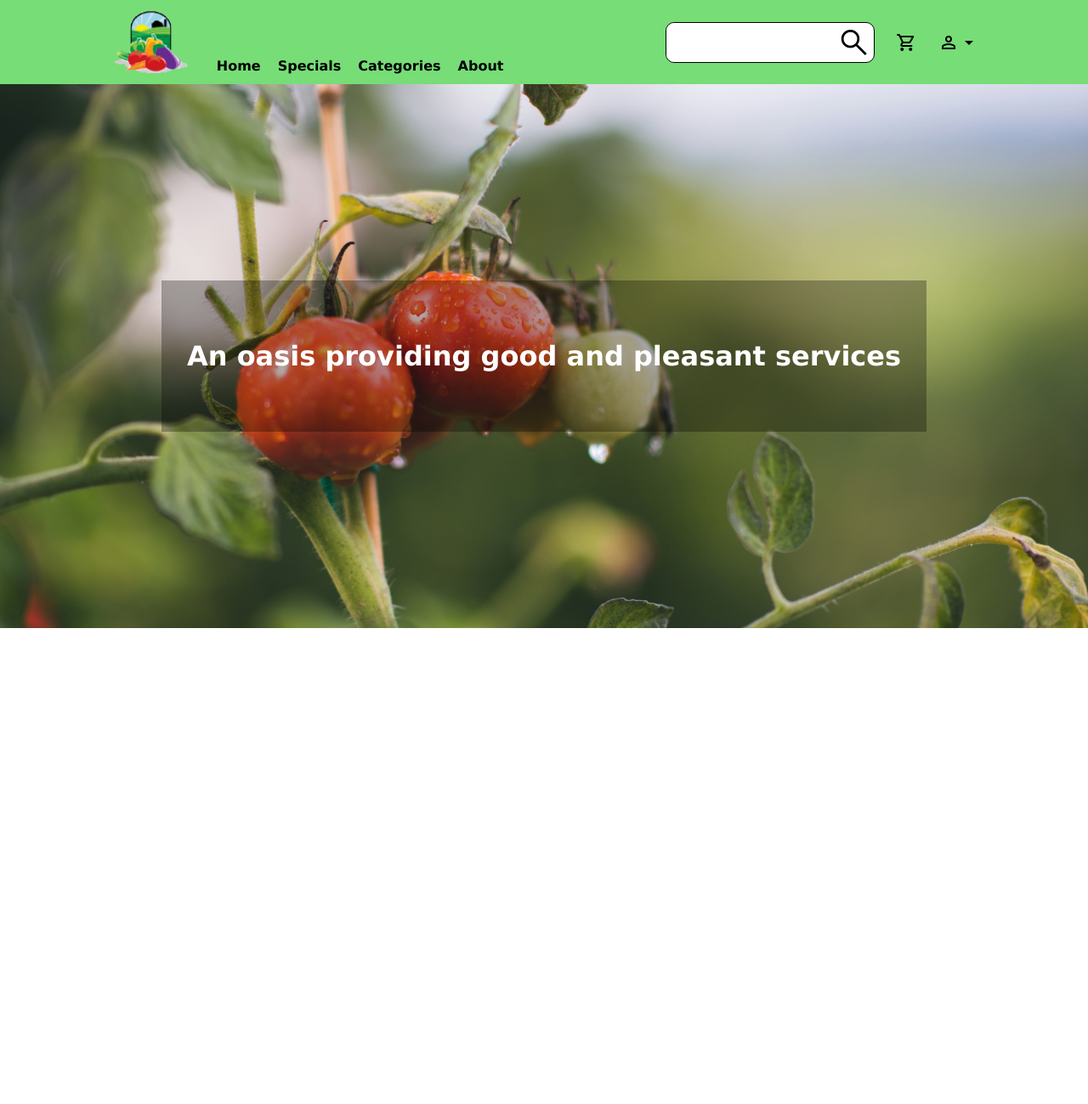
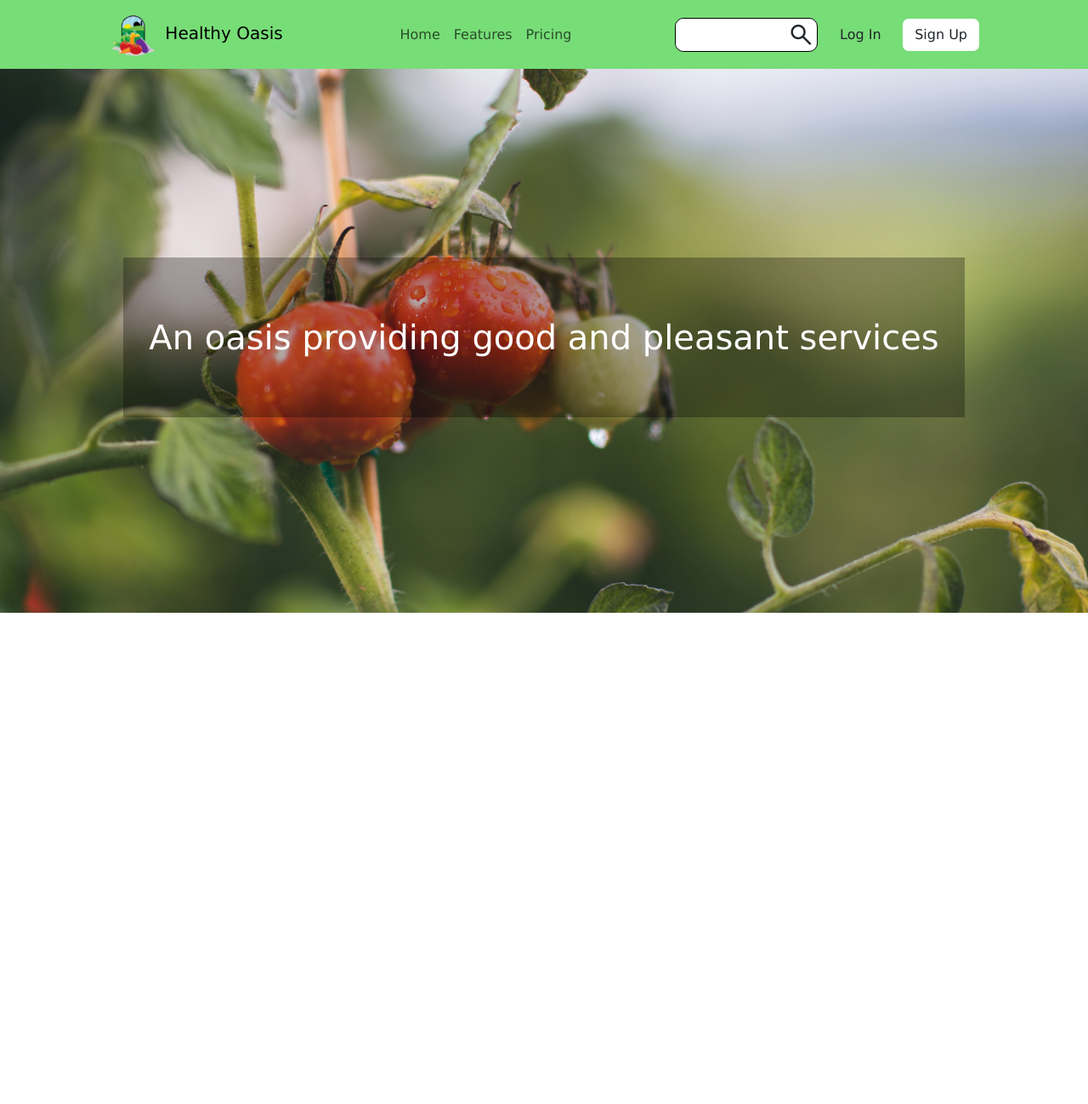
Before and after one commit to Mielle-0/Mielle-0.github.io, a PHP site: page /it26l/index.html in a window 1280 px wide. Shown: the whole page at 85% size. After the commit the page ends 721 px from the top, so only its background shows below. Run offline with PHP 8.4, Linux system fonts and the light colour scheme.

Commit message:
Third Documentation

```diff
--- a/it26l/index.html
+++ b/it26l/index.html
@@ -4,20 +4,83 @@
     <meta charset="UTF-8">
     <meta name="viewport" content="width=device-width, initial-scale=1.0">
     <title>Healthy Oasis</title>
+    <link href="https://cdn.jsdelivr.net/npm/bootstrap@5.3.2/dist/css/bootstrap.min.css" rel="stylesheet" integrity="sha384-T3c6CoIi6uLrA9TneNEoa7RxnatzjcDSCmG1MXxSR1GAsXEV/Dwwykc2MPK8M2HN" crossorigin="anonymous">
     <link rel="stylesheet" href="https://fonts.googleapis.com/css2?family=Material+Symbols+Outlined:opsz,wght,FILL,GRAD@24,400,0,0" />
     <link rel="stylesheet" href="style.css">
 </head>
 <body>
-    <div class="container">
-        <!-- <img src="img/nrd-D6Tu_L3chLE-unsplash.jpg" alt=""> -->
+        <!-- Navigation Bar Section -->
+        <center>
 
-        <!-- Navigation Bar Section -->
-        <div class="navbar">
+        <nav class="navbar navbar-expand-lg navbar-light" style="background-color: #7d7;">
+            <div>
+
+            <a class="navbar-brand" href="#">
+                <img src="img/1707387675660.png" width="60" height="55" alt="">
+                Healthy Oasis
+            </a>
+            <button class="navbar-toggler" type="button" data-toggle="collapse" data-target="#navbarText" aria-controls="navbarText" aria-expanded="false" aria-label="Toggle navigation">
+              <span class="navbar-toggler-icon"></span>
+            </button>
+            <div class="collapse navbar-collapse" id="navbarText">
+              <ul class="navbar-nav mr-auto">
+                <li class="nav-item active">
+                  <a class="nav-link" href="#">Home</a>
+                </li>
+                <li class="nav-item">
+                  <a class="nav-link" href="#">Features</a>
+                </li>
+                <li class="nav-item">
+                  <a class="nav-link" href="#">Pricing</a>
+                </li>
+              </ul>
+
+              <!-- <div class="search">
+
+                <input type="text">
+                <span class="material-symbols-outlined">
+                    search
+                </span>
+              </div> -->
+
+
+              <div class="navbuttons">
+
+                <div class="search">
+                    <input type="text">
+                    <span class="material-symbols-outlined">
+                        search
+                    </span>
+                </div>
+
+                <!-- <span id="cart" class="material-symbols-outlined">
+                    shopping_cart
+                </span> -->
+
+                <span>Log In</span>
+                <span>Sign Up</span>
+
+                <!-- <div class="userbar">
+                    <span class="material-symbols-outlined">
+                        person
+                    </span>
+
+                    <span class="material-symbols-outlined">
+                        arrow_drop_down
+                    </span>
+                </div> -->
+            </div>
+
+            </div>
+            </div>
+
+        </nav>
+
+        </center>
+        <!-- <div class="navbar">
             <div class="text-container">
 
                 <div class="navname">
-                    <!-- <p class="brandname"></p> -->
-                    <!-- <center><h2>Healthy Oasis</h2></center> -->
                     <center><img src="img/1707387675660.png" alt=""></center>
 
                     <div class="tabs">
@@ -35,7 +98,6 @@
                         <span class="material-symbols-outlined">
                             search
                         </span>
-                        <!-- <img src="images/search.svg" alt="" srcset=""> -->
                     </div>
 
                     <span id="cart" class="material-symbols-outlined">
@@ -46,7 +108,6 @@
                         <span class="material-symbols-outlined">
                             person
                         </span>
-                        <!-- <span>Anonymous</span> -->
 
                         <span class="material-symbols-outlined">
                             arrow_drop_down
@@ -55,15 +116,16 @@
                 </div>
 
             </div>
-        </div>
+        </div> -->
 
+
+    <div class="container_main">
 
         <div class="main">
             <center>
 
             <!-- Specials / Endorsed Products -->
             <div class="specials">
-                <!-- <img src="img/janko-ferlic-uayYTomQ5r8-unsplash.jpg" alt=""> -->
                 <h1>An oasis providing good and pleasant services</h1>
             </div>
 
--- a/it26l/style.css
+++ b/it26l/style.css
@@ -1,40 +1,29 @@
 *{
     margin: 0 auto;
     padding: 0;
-    /* border: 1px solid rgb(255, 0, 0); */
 }
 
 body{
-    font-family: 'Lucida Sans', 'Lucida Sans Regular', 'Lucida Grande', 'Lucida Sans Unicode', Geneva, Verdana, sans-serif;
+    font-family: Verdana, Geneva, Tahoma, sans-serif;
     background-color: rgb(255, 255, 255);
 }
 
-.container{
+.container_main{
     width: 100%;
-    /* height: 100vw; */
     display: flex;
     flex-direction: column;
-    /* position: absolute; */
-    /* top: 0;
-    left: 0;  */
-    /* background: url('img/nrd-D6Tu_L3chLE-unsplash.jpg');
-    object-fit: cover; */
-    /* filter: blur(50px); */
-    /* z-index: -1; */
 }
 
-/* .body + img{
-    position: absolute;
-    top: 0;
-    left: 0;
-    filter: blur(20px);
-} */
+.navbar > div{
+    width: 80%;
+    display: flex;
 
-.navbar{
+}
+/* .navbar{
     width: 100%;
     display: flex;
     background-color: #77dd77;
-}
+} */
 
 .text-container{
     width: 80vw;
@@ -63,9 +52,11 @@ body{
 }
 
 .tabs > *{
-    /* padding-bottom: 10px; */
     padding: 7px 10px;
-    font-weight: 600;
+    /* font-weight: 600; */
+    /* font-style: bold; */
+    /* font-size:medium; */
+
 }
 
 .tabs > *:hover{
@@ -80,48 +71,58 @@ body{
     column-gap: 2vw;
 }
 
+.navbuttons > :last-child{
+    background-color: white;
+    padding: 7px 14px;
+    border-radius: 7px;
+}
+
+.navbuttons span{
+    /* vertical-align: middle; */
+    align-self: center;
+}
+
 .search{
     display: flex;
     background-color: white;
     border: 1px solid black;
     border-radius: 10px;
+    margin-right: 0;
 }
 
 .search input{
-    width: 15vw;
-    height: 5vh;
+    width: 10vw;
+    max-height: 100%;
     padding: 3px;
     border: 0;
     border-radius: 10px;
 }
 
 .search span{
-    font-size: 5vh;
+    font-size: 4vh;
     padding: 3px;
     cursor:pointer;
 }
 
+.search span:focus-visible{
+    border: 0;
+}
+
 .userbar{
     display: flex;
-    /* margin-left: 0; */
-    /* margin-left: 15px; */
     cursor: pointer;
     max-width: 121px;
-    /* background-color: antiquewhite; */
     align-items: center;
 }
 
 #cart{
     cursor: pointer;
     margin: auto;
-    /* margin-right: 5px; */
-    /* margin-left: 15px; */
 }
 
 .main{
     width: 100%;
     margin: 0;
-    /* border: 1px solid red; */
     background-color: #ffffff95;
     height: 150vh;
 }
@@ -132,12 +133,7 @@ body{
     align-items: center;
     justify-content: center;
     color: rgb(255, 255, 255);
-    /* margin: auto; */
-    /* padding: 35px 0; */
-    /* background-image: url('img/janko-ferlic-uayYTomQ5r8-unsplash.jpg'); */
     width: 100%;
-    /* height: 100%; */
-    /* background-position: center; */
     overflow: hidden;
     background: url('img/janko-ferlic-uayYTomQ5r8-unsplash.jpg');
     background-size: cover;
@@ -148,11 +144,3 @@ body{
     padding: 70px 30px;
     background-color: rgba(0, 0, 0, 0.3);
 }
-
-/* .specials + img{
-    object-fit: cover;
-    width: 100%; */
-    /* height: 100%; */
-    /* position: relative; */
-    /* z-index: -1; */
-/* } */
```
